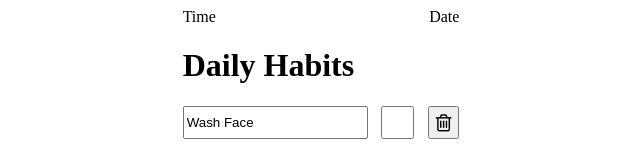
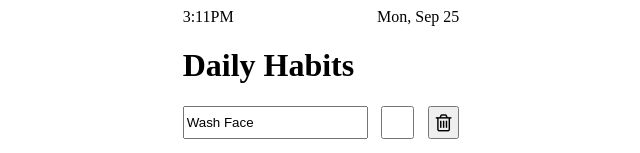
Before and after one commit to skybride/Habit-Tracker, a Vue app: page / in a window 1280 px wide. Shown: the top 153 px of the page, without its empty margins (319-959 px from the left). Built offline with nearby package versions, Linux system fonts and the light colour scheme.

Commit message:
Added current time and current date

```diff
--- a/src/components/MainComponent.vue
+++ b/src/components/MainComponent.vue
@@ -1,8 +1,8 @@
 <template>
 	<div>
 		<div id="header">
-			<span id="time">Time</span>
-			<span id="date">Date</span>
+			<span id="time">{{ hours }}:{{ minutes }}{{ amPm }}</span>
+			<span id="date">{{ currentDate }}</span>
 		</div>
 		<h1>Daily Habits</h1>
 		<div id="habit-main" v-for="dailyHabit in dailyHabits">
@@ -31,12 +31,58 @@ import HabitRow from "./HabitRow.vue";
 	},
 })
 export default class MainComponent extends Vue {
+	/**
+	 * Data Properties
+	 */
 	dailyHabits = [
 		{ habit: "Wash Face", done: false },
 		{ habit: "Brush Teeth", done: false },
 		{ habit: "Drink Water", done: false },
 		{ habit: "Drink Coffee", done: false },
 	];
+	hours = 0;
+	minutes = 0;
+	seconds = 0;
+	amPm = "";
+	interval = 0;
+	months = [
+		"Jan",
+		"Feb",
+		"Mar",
+		"Apr",
+		"May",
+		"Jun",
+		"Jul",
+		"Aug",
+		"Sep",
+		"Oct",
+		"Nov",
+		"Dec",
+	];
+	days = ["Mon", "Tue", "Wed", "Thu", "Fri", "Sat", "Sun"];
+
+	/**
+	 * Computed Properties
+	 */
+	get currentDate() {
+		const date = new Date();
+		const dayOfWeek = date.getDay();
+		const dayNumber = date.getDate();
+		const month = date.getMonth();
+
+		return `${this.days[dayOfWeek]}, ${this.months[month]} ${dayNumber}`;
+	}
+
+	/**
+	 * Methods
+	 */
+	mounted() {
+		this.interval = setInterval(this.updateClock, 1000);
+	}
+
+	beforeDestroy() {
+		clearInterval(this.interval);
+	}
 
 	onStrike(done: boolean): { "text-decoration": string } {
 		return done === true
@@ -57,6 +103,18 @@ export default class MainComponent extends Vue {
 		});
 
 		return done;
+	}
+
+	updateClock() {
+		const time = new Date();
+
+		this.hours = time.getHours();
+		this.minutes = time.getMinutes();
+		this.seconds = time.getSeconds();
+		this.amPm = this.hours >= 12 ? "PM" : "AM"; //make this small caps
+		this.hours = this.hours % 12 || 12;
+		this.minutes = this.minutes < 10 ? 0 + this.minutes : this.minutes;
+		this.hours = this.hours < 10 ? 0 + this.hours : this.hours;
 	}
 }
 </script>
```
